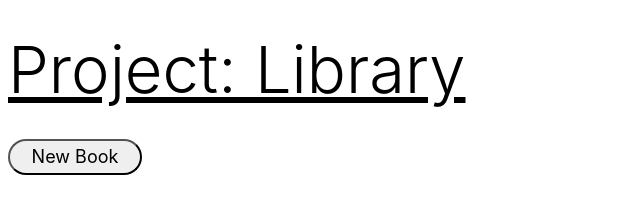
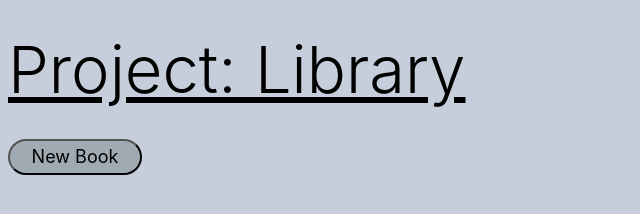
Before and after one commit to Quan-p/Proejct-Library, a plain HTML site: page index.html in a window 1280 px wide. Shown: the whole page, without its empty margins (0-640 px from the left). Drawn offline with Linux system fonts and the light colour scheme.

Commit message:
Added background color to page

```diff
--- a/style.css
+++ b/style.css
@@ -48,6 +48,10 @@ header {
     text-decoration: underline black;
 }
 
+body {
+    background-color: #C7CEDB;
+}
+
 #myBtn {
     margin-top: 30px;
     font-size: 18px;
@@ -55,7 +59,7 @@ header {
     border-radius: 2em;
     text-align: center;
     padding: 0.3em 1.2em;
-    background-color: ;
+    background-color: #A0AAB2;
     transition: all 0.5s;
 }
 #myBtn:hover {
```
